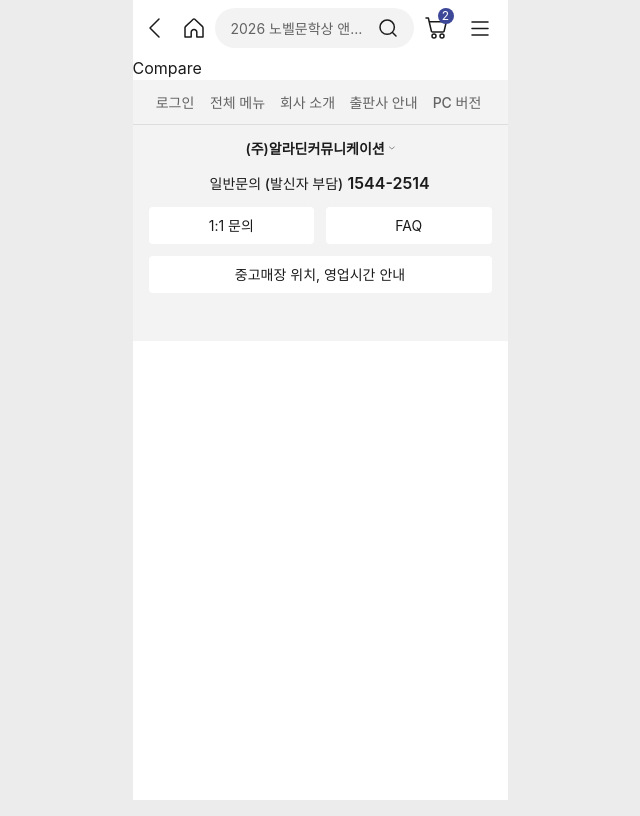
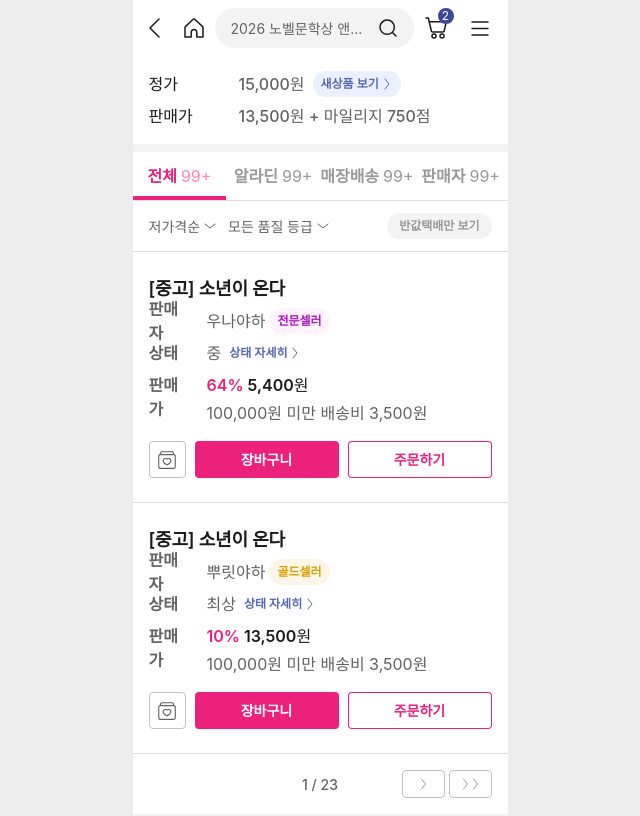
Before and after one commit to SOPT-all/39-COLLABORATION-WEB-ALADIN, a React (Vite) app: page /compare in a window 1280 px wide. Shown: the top 816 px of the page, without its empty margins (320-960 px from the left). Built offline with nearby package versions, Linux system fonts and the light colour scheme; a web font is replaced by a local one.

Commit message:
feat: 가격 비교 페이지 조립 (#64)

```diff
--- a/src/pages/compare/ComparePage.tsx
+++ b/src/pages/compare/ComparePage.tsx
@@ -1,5 +1,62 @@
+import { useState } from 'react';
+import { generatePath, useNavigate } from 'react-router';
+
+import TabBar from '@components/TabBar';
+import { ROUTES } from '@constants/routes';
+
+import type { UsedBook } from './types/usedBook';
+
+import FilterBar from './components/FilterBar';
+import Pagination from './components/Pagination';
+import PriceSummary from './components/PriceSummary';
+import UsedBookList from './components/UsedBookList';
+import { MOCK_BOOK_PRICE, MOCK_USED_BOOKS } from './constants/mockUsedBooks';
+import { SELLER_TABS } from './constants/sellerTabs';
+
 const ComparePage = () => {
-  return <h1>Compare</h1>;
+  const navigate = useNavigate();
+  const [selectedSellerTab, setSelectedSellerTab] = useState('all');
+  const [isHalfPriceOnly, setIsHalfPriceOnly] = useState(false);
+
+  const handleUsedBookClick = (usedBook: UsedBook) => {
+    if (usedBook.id !== MOCK_USED_BOOKS[0].id) return;
+    navigate(generatePath(ROUTES.DETAIL, { bookId: String(usedBook.id) }));
+  };
+
+  return (
+    <div className="flex flex-col gap-8 bg-gray-50">
+      <PriceSummary
+        listPrice={MOCK_BOOK_PRICE.listPrice}
+        mileage={MOCK_BOOK_PRICE.mileage}
+        salePrice={MOCK_BOOK_PRICE.salePrice}
+      />
+
+      <section aria-label="중고 판매 목록">
+        <div className="sticky top-[3.5rem] z-[9] bg-white">
+          <TabBar
+            countLabel="99+"
+            items={SELLER_TABS}
+            selectedValue={selectedSellerTab}
+            onValueChange={setSelectedSellerTab}
+          />
+          <div className="border-b border-gray-200 px-(--layout-margin-x)">
+            <FilterBar
+              gradeLabel="모든 품질 등급"
+              isHalfPriceOnly={isHalfPriceOnly}
+              sortLabel="저가격순"
+              onHalfPriceToggle={() => setIsHalfPriceOnly((prev) => !prev)}
+            />
+          </div>
+        </div>
+
+        <UsedBookList
+          usedBooks={MOCK_USED_BOOKS}
+          onItemClick={handleUsedBookClick}
+        />
+        <Pagination currentPage={1} totalPage={23} />
+      </section>
+    </div>
+  );
 };
 
 export default ComparePage;
--- /dev/null
+++ b/src/pages/compare/constants/sellerTabs.ts
@@ -0,0 +1,6 @@
+export const SELLER_TABS = [
+  { label: '전체', value: 'all' },
+  { label: '알라딘', value: 'aladin' },
+  { label: '매장배송', value: 'store' },
+  { label: '판매자', value: 'seller' },
+] as const;
```
